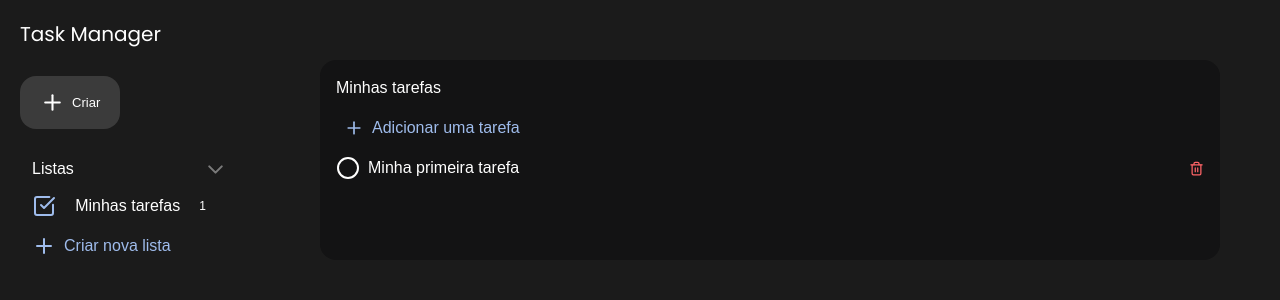
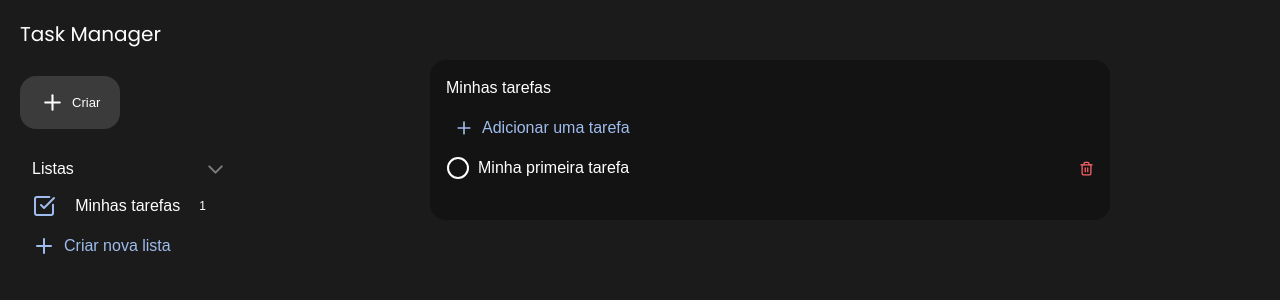
Before and after one commit to samuelmedeirosjs/task-manager, a React (Vite) app: page / in a window 1280 px wide. Shown: the top 300 px of the page. Built offline with nearby package versions, Linux system fonts and the light colour scheme.

Commit message:
style: adjust in tasks section spacing

```diff
--- a/src/App.tsx
+++ b/src/App.tsx
@@ -11,7 +11,7 @@ function App() {
   return (
     <div className="w-screen h-screen text-white font-text flex overflow-x-hidden">
       <SideBarMenu />
-        <main className="flex flex-1 items-start h-fit p-15 gap-5 overflow-x-auto">
+        <main className="flex justify-center flex-1 items-start h-fit p-15 gap-5 overflow-x-auto">
           {categories.filter(c => c.status).map(category =>
             <TasksSection key={category.id} category={category} />
           )}
--- a/src/features/tasks/components/TasksSection.tsx
+++ b/src/features/tasks/components/TasksSection.tsx
@@ -43,7 +43,7 @@ export function TasksSection({ category }: { category: Category }) {
   }
 
   return (
-    <section className="w-full min-w-75 md:min-w-120 min-h-50 p-4 bg-secondary rounded-2xl flex flex-col gap-3">
+    <section className="w-full min-w-75 md:min-w-120 max-w-170 min-h-40 p-4 bg-secondary rounded-2xl flex flex-col gap-3">
       <div className="flex w-full justify-around items-start">
         <HeaderTasksSection category={category} handleNewTask={handleNewTask} />
         {/* <SearchTasks query={search} handleFilter={handleFilter} onChange={handleSearch} filters={filters} /> */}
```
